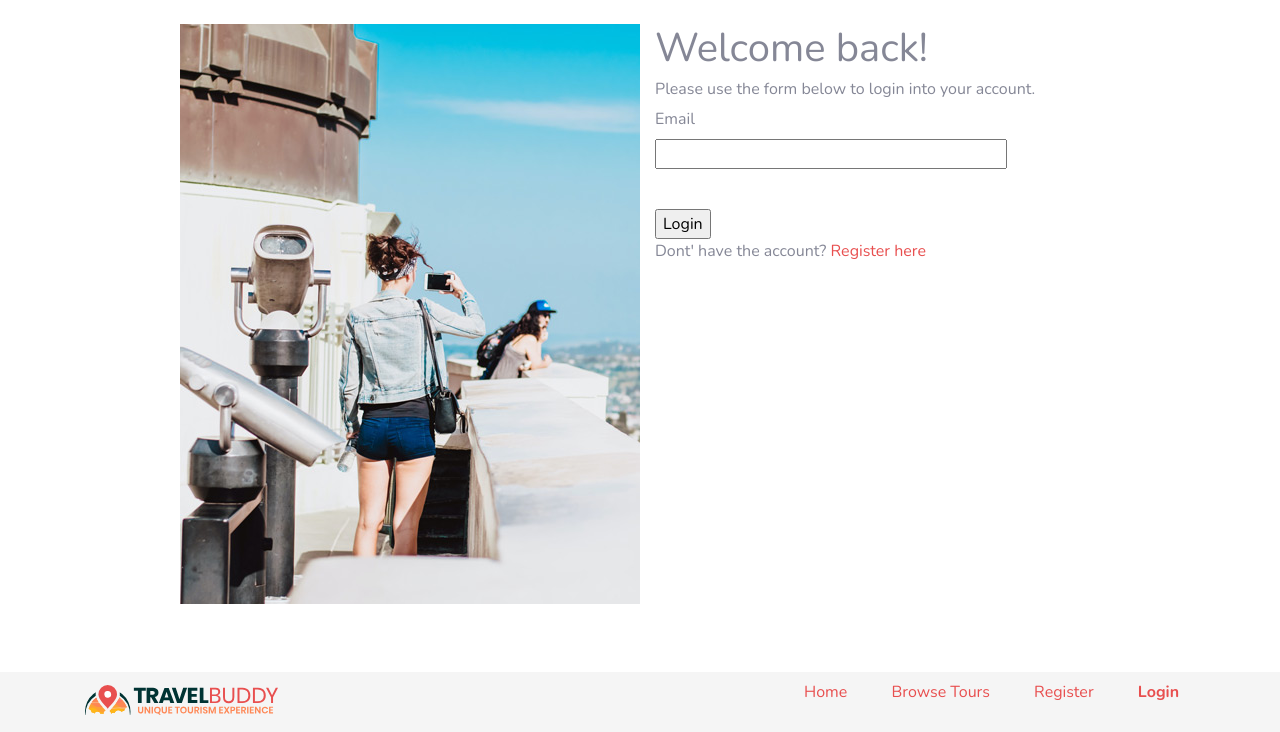
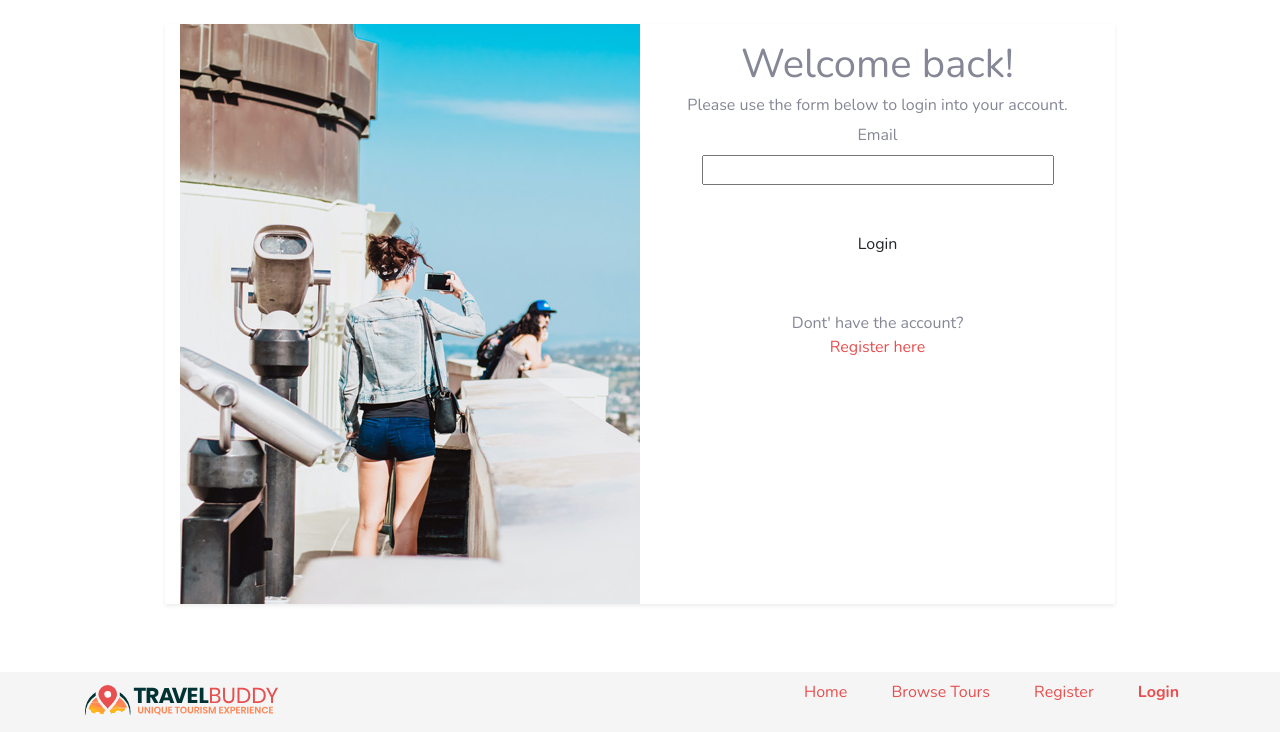
Before and after one commit to redlik/travelportal-m3, a Flask app: page /login in a window 1280 px wide. Shown: the part 68-800 px from the top of the page. Run offline with Flask 2, Linux system fonts and the light colour scheme; some libraries are stand-ins or nearby versions.

Commit message:
Extra tweaks to login form, center align and shadow

```diff
--- a/templates/login.html
+++ b/templates/login.html
@@ -2,12 +2,12 @@
 
 {% block content %}
 <div class="row justify-content-center">
-    <div class="col-xl-10 col-lg-12 col-md-9">
+    <div class="col-xl-10 col-lg-12 col-md-9 shadow-sm">
         <div class="row">
             <div class="col-lg-6 d-none d-lg-block">
                 <img src="{{ url_for('static', filename='images/login_splash.jpg') }}">
             </div>
-            <div class="col-lg-6">
+            <div class="col-lg-6 text-center p-3">
                 <h1>Welcome back!</h1>
                 <h6>Please use the form below to login into your account.</h6>
                 <form name="login" action="" method="POST">
@@ -16,9 +16,9 @@
                         {{ form.email.label }}<br> {{ form.email(size=35) }}
                     </p>
                     <br class="clear">
-                    <input class="btn-submit" type="submit" name="submit" value="Login">
+                    <input class="btn btn-submit" type="submit" name="submit" value="Login">
                 </form>
-                <p>Dont' have the account? <a href="{{ url_for('register') }}">Register here</a></p>
+                <p class="mt-5">Dont' have the account? <br/><a href="{{ url_for('register') }}">Register here</a></p>
                 <div class="mt-4">
                     {% with messages = get_flashed_messages() %}
                     {% if messages %}
```
